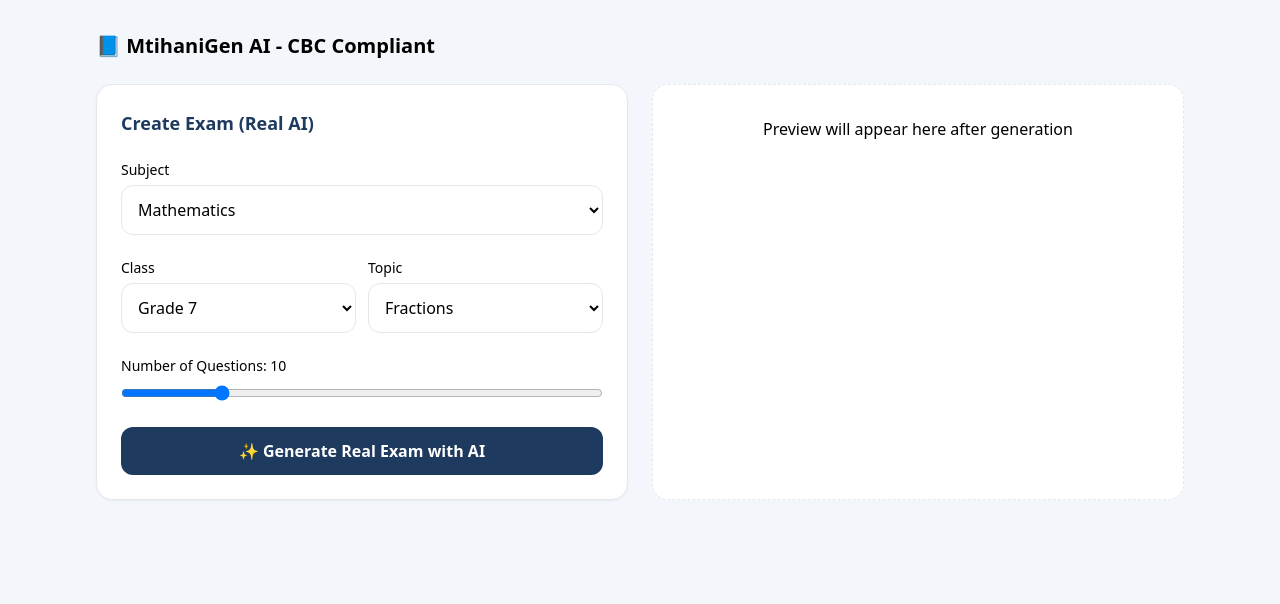
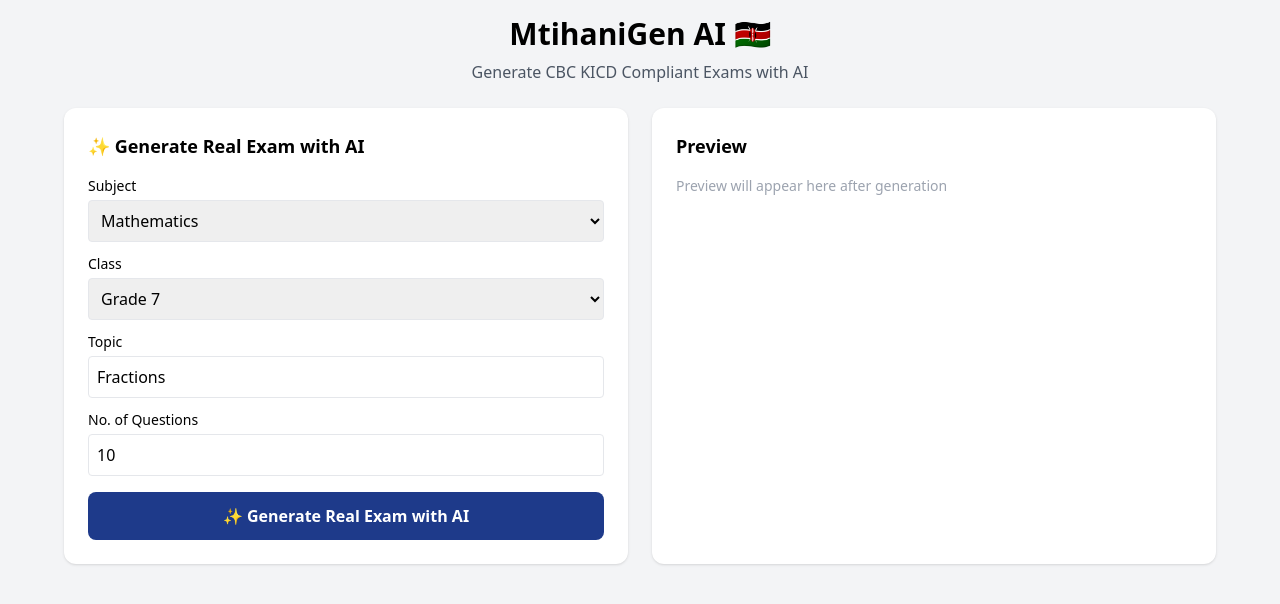
Before and after one commit to muhsinswaleh69-max/mtihanigen-ai, a Next.js app: page / in a window 1280 px wide. Shown: the top 604 px of the page. Built offline with nearby package versions, Linux system fonts and the light colour scheme.

Commit message:
Update page.tsx

```diff
--- a/app/page.tsx
+++ b/app/page.tsx
@@ -1,4 +1,88 @@
-import CreateExamForm from "./components/CreateExamForm";
-export default function Home(){
- return (<main className="max-w-6xl mx-auto p-4 md:p-8"><h1 className="font-bold text-xl mb-6">📘 MtihaniGen AI - CBC Compliant</h1><div className="grid lg:grid-cols-2 gap-6"><CreateExamForm /><div className="bg-white rounded-2xl p-8 border border-dashed text-center"><p>Preview will appear here after generation</p></div></div></main>)
+"use client";
+import { useState } from "react";
+
+export default function Home() {
+  const [subject, setSubject] = useState("Mathematics");
+  const [grade, setGrade] = useState("Grade 7");
+  const [topic, setTopic] = useState("Fractions");
+  const [numQ, setNumQ] = useState("10");
+  const [exam, setExam] = useState("");
+  const [loading, setLoading] = useState(false);
+
+  const generateExam = async () => {
+    setLoading(true);
+    setExam("");
+    try {
+      const res = await fetch("/api/generate", {
+        method: "POST",
+        headers: { "Content-Type": "application/json" },
+        body: JSON.stringify({ subject, grade, topic, numQ }),
+      });
+      const data = await res.json();
+      setExam(data.exam);
+    } catch (e) {
+      setExam("Error generating exam. Try again.");
+    }
+    setLoading(false);
+  };
+
+  const formatExam = (text: string) => {
+    return text
+     .replace(/\*\*(.*?)\*\*/g, '<strong class="font-bold text-black">$1</strong>')
+     .replace(/###\s*(.*)/g, '<h3 class="font-bold text-lg mt-6 mb-2 text-blue-900">$1</h3>')
+     .replace(/##\s*(.*)/g, '<h2 class="font-bold text-xl mt-6 mb-2">$1</h2>')
+     .replace(/\n/g, '<br/>');
+  };
+
+  return (
+    <div className="min-h-screen bg-gray-100 p-4">
+      <div className="max-w-6xl mx-auto">
+        <h1 className="text-3xl font-bold text-center mb-2">MtihaniGen AI 🇰🇪</h1>
+        <p className="text-center text-gray-600 mb-6">Generate CBC KICD Compliant Exams with AI</p>
+
+        <div className="grid md:grid-cols-2 gap-6">
+          {/* LEFT FORM */}
+          <div className="bg-white p-6 rounded-xl shadow">
+            <h2 className="font-bold text-lg mb-4">✨ Generate Real Exam with AI</h2>
+
+            <label className="block text-sm font-medium mb-1">Subject</label>
+            <select value={subject} onChange={(e)=>setSubject(e.target.value)} className="w-full border p-2 rounded mb-3">
+              <option>Mathematics</option><option>English</option><option>Kiswahili</option><option>Science</option><option>Social Studies</option><option>CRE</option><option>Agriculture</option>
+            </select>
+
+            <label className="block text-sm font-medium mb-1">Class</label>
+            <select value={grade} onChange={(e)=>setGrade(e.target.value)} className="w-full border p-2 rounded mb-3">
+              <option>Grade 4</option><option>Grade 5</option><option>Grade 6</option><option>Grade 7</option><option>Grade 8</option><option>Grade 9</option><option>Form 1</option><option>Form 2</option><option>Form 3</option><option>Form 4</option>
+            </select>
+
+            <label className="block text-sm font-medium mb-1">Topic</label>
+            <input value={topic} onChange={(e)=>setTopic(e.target.value)} className="w-full border p-2 rounded mb-3" placeholder="e.g. Fractions" />
+
+            <label className="block text-sm font-medium mb-1">No. of Questions</label>
+            <input value={numQ} onChange={(e)=>setNumQ(e.target.value)} className="w-full border p-2 rounded mb-4" type="number" />
+
+            <button onClick={generateExam} disabled={loading} className="w-full bg-blue-900 text-white py-3 rounded-lg font-bold hover:bg-blue-800 disabled:bg-gray-400">
+              {loading? "Generating... Please wait 10s" : "✨ Generate Real Exam with AI"}
+            </button>
+          </div>
+
+          {/* RIGHT PREVIEW */}
+          <div className="bg-white p-6 rounded-xl shadow">
+            <h2 className="font-bold text-lg mb-4">Preview</h2>
+            {!exam && <p className="text-gray-400 text-sm">Preview will appear here after generation</p>}
+            {exam && (
+              <>
+                <div className="border p-4 rounded bg-white text-sm leading-6 text-gray-800 max-h-[600px] overflow-y-auto"
+                     dangerouslySetInnerHTML={{ __html: formatExam(exam) }}
+                />
+                <button className="w-full mt-4 bg-green-600 text-white py-3 rounded-lg font-bold">
+                  Pay 50 KES with M-Pesa to Download PDF
+                </button>
+              </>
+            )}
+          </div>
+        </div>
+      </div>
+    </div>
+  );
 }
```
